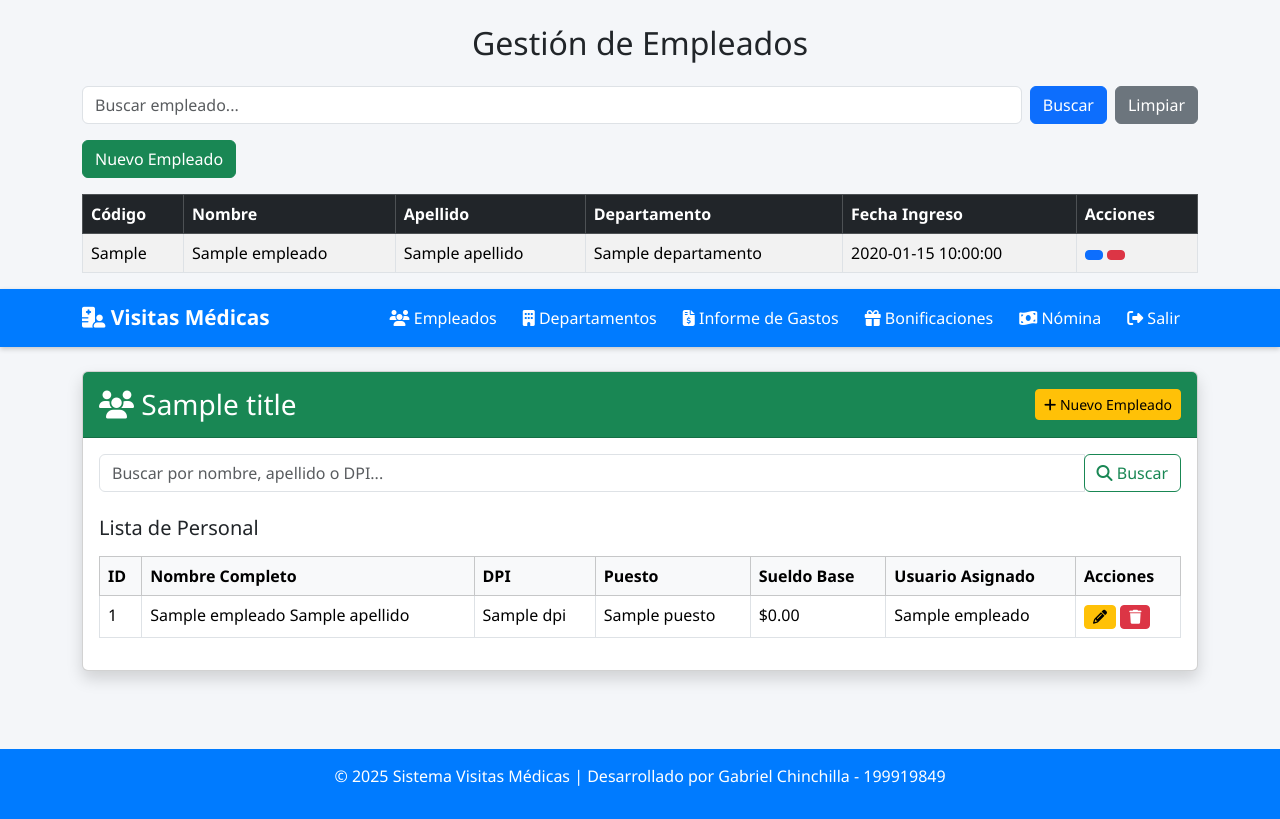
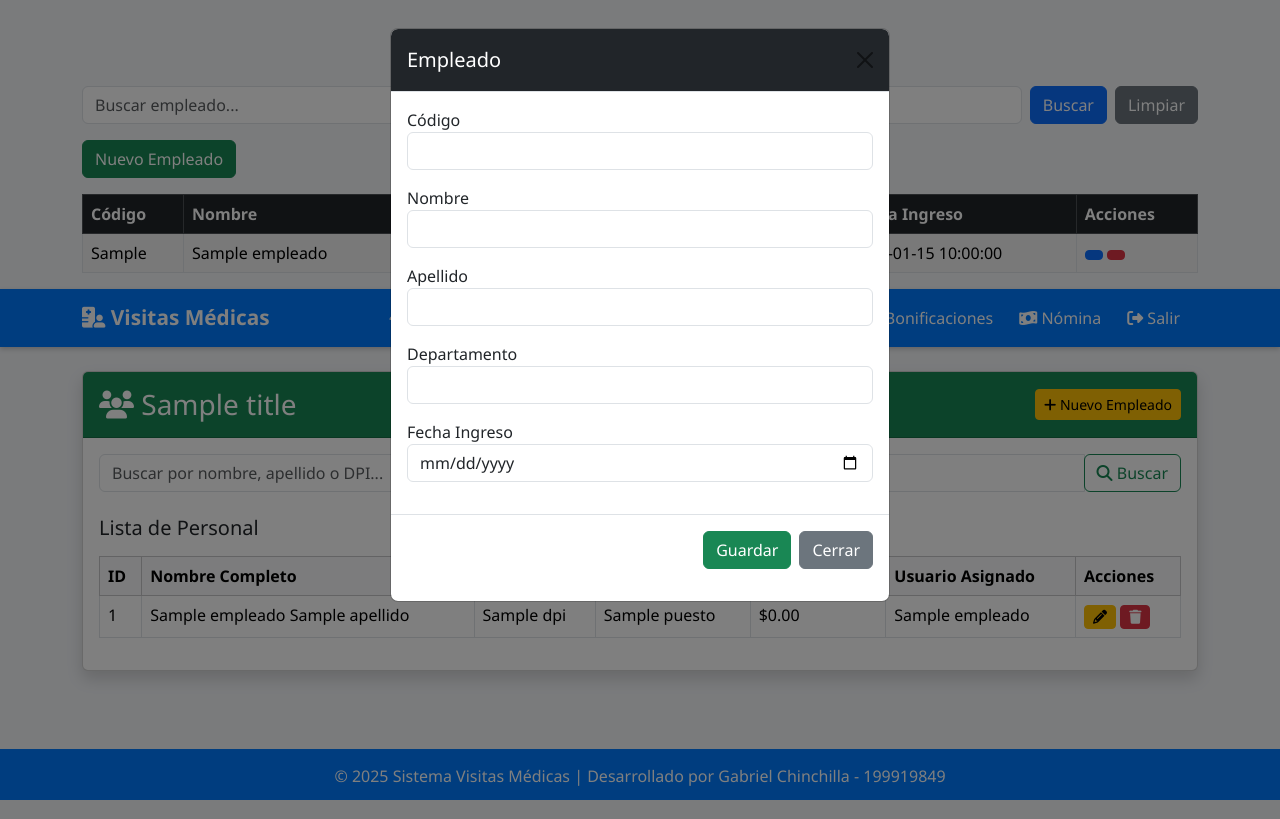
Before and after one commit to GabrielChinchilla-P/Pfinal, a CodeIgniter 4 app: the page made by app/Views/empleado/index.php in a window 1280 px wide, after a click on "Nuevo Empleado". Run offline with PHP 8.4 and a stand-in for CodeIgniter, Linux system fonts and the light colour scheme; the template is opened without the code that fills it: most values are stand-ins (such as "Sample title", 1, 10 or a date in 2020); data that the repository does not hold is empty; some libraries are stand-ins or nearby versions.

Commit message:
Se agrego el modal

```diff
--- a/app/Views/empleado/index.php
+++ b/app/Views/empleado/index.php
@@ -61,6 +61,46 @@
             <?php endforeach; ?>
         </tbody>
     </table>
+</div>
+
+<!-- Modal -->
+<div class="modal fade" id="modalEmpleado" tabindex="-1">
+  <div class="modal-dialog">
+    <div class="modal-content">
+      <form method="post" id="formEmpleado">
+        <div class="modal-header bg-dark text-white">
+          <h5 class="modal-title">Empleado</h5>
+          <button type="button" class="btn-close" data-bs-dismiss="modal"></button>
+        </div>
+        <div class="modal-body">
+            <div class="mb-3">
+                <label>Código</label>
+                <input type="text" class="form-control" name="cod_empleado" id="cod_empleado" required>
+            </div>
+            <div class="mb-3">
+                <label>Nombre</label>
+                <input type="text" class="form-control" name="nombre" id="nombre" required>
+            </div>
+            <div class="mb-3">
+                <label>Apellido</label>
+                <input type="text" class="form-control" name="apellido" id="apellido" required>
+            </div>
+            <div class="mb-3">
+                <label>Departamento</label>
+                <input type="text" class="form-control" name="departamento" id="departamento" required>
+            </div>
+            <div class="mb-3">
+                <label>Fecha Ingreso</label>
+                <input type="date" class="form-control" name="fecha_ingreso" id="fecha_ingreso" required>
+            </div>
+        </div>
+        <div class="modal-footer">
+          <button type="submit" class="btn btn-success">Guardar</button>
+          <button type="button" class="btn btn-secondary" data-bs-dismiss="modal">Cerrar</button>
+        </div>
+      </form>
+    </div>
+  </div>
 </div>
 
 
```
